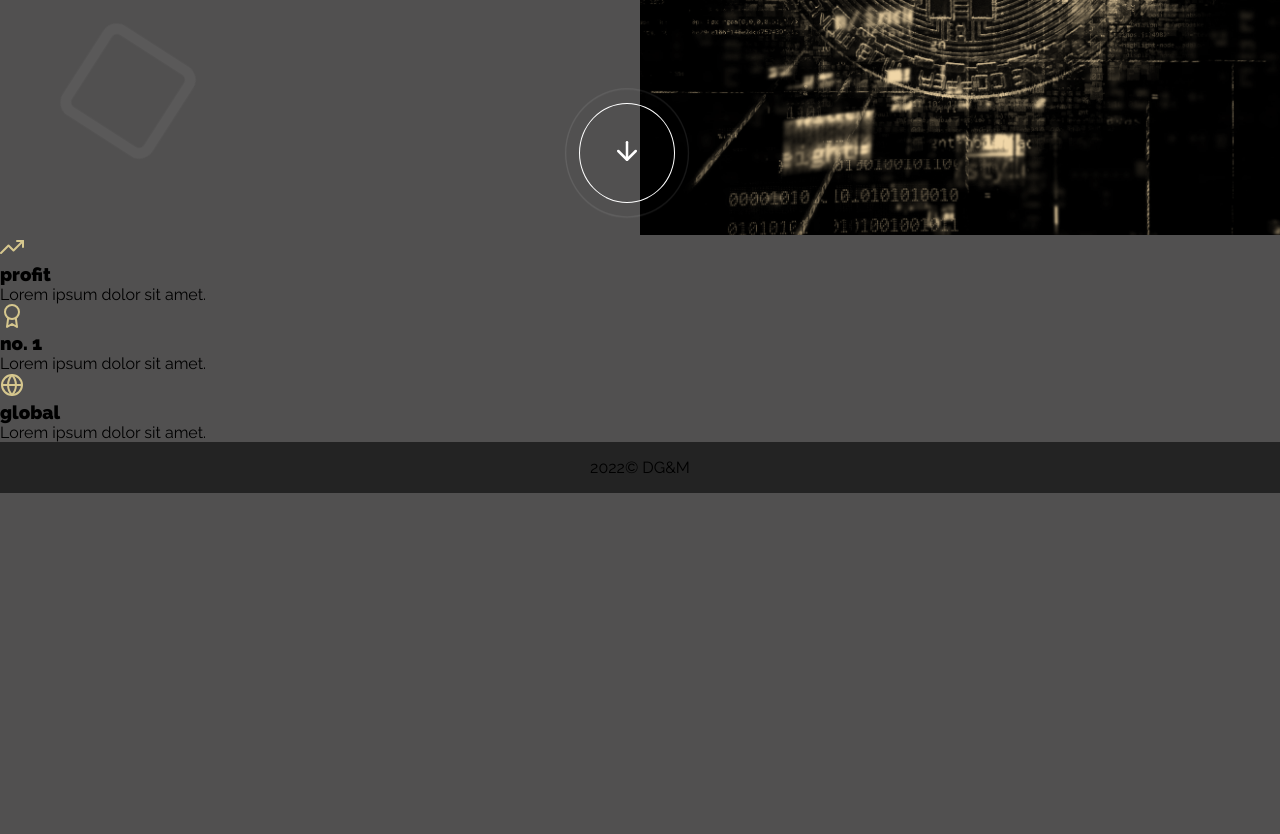
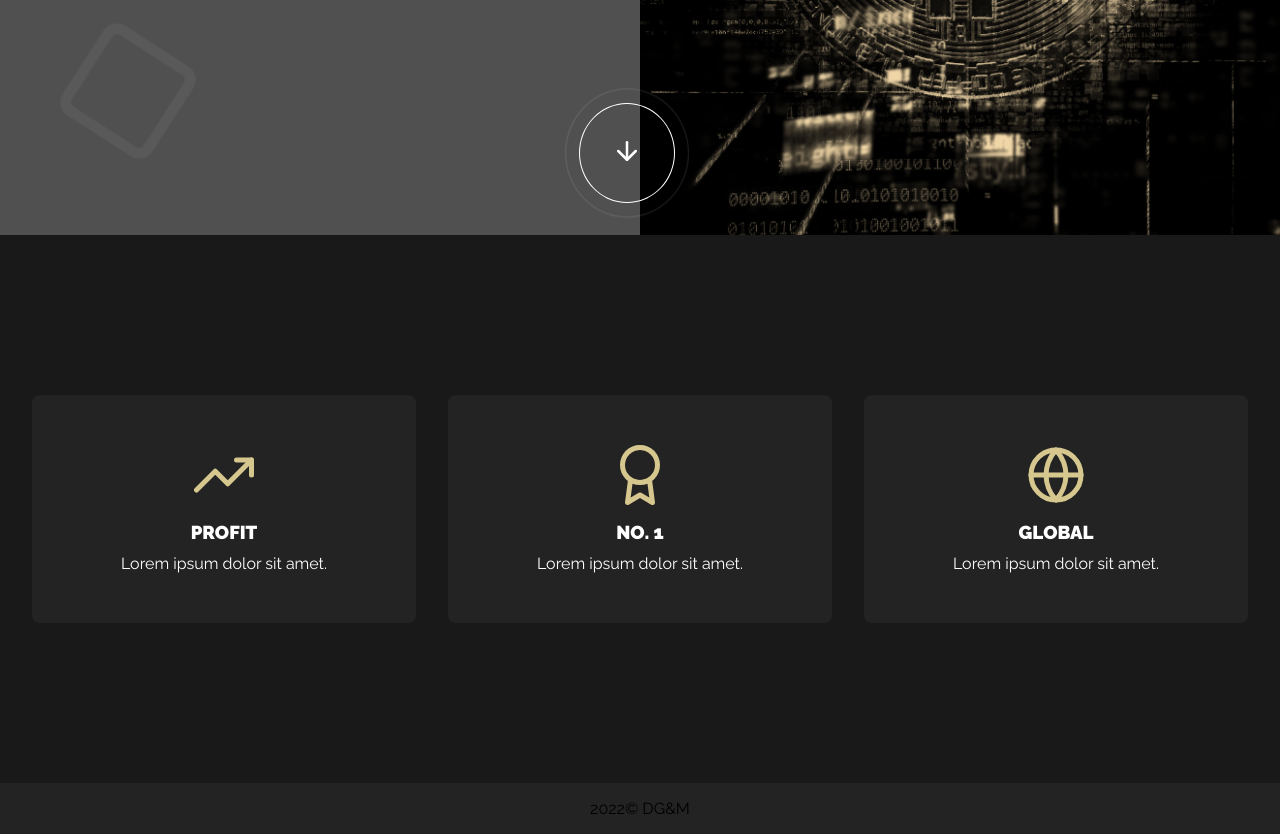
Before and after one commit to stas2230/DG-M-course, a plain HTML site: page index.html in a window 1280 px wide. Shown: the part 565-1399 px from the top of the page. Before the commit the page ends 1058 px from the top, so only its background shows below. Drawn offline with Linux system fonts and the light colour scheme.

Commit message:
feat: cards section finished for mobile and desktop devices

```diff
--- a/index.html
+++ b/index.html
@@ -63,27 +63,27 @@
 
     <main class="main">
 
-        <section class="cards">
+        <section id="cards" class="cards">
 
             <div class="wrapper">
 
                 <div class="cards__box">
 
-                    <div class="cards__card">
+                    <div class="cards__card cards__card--one">
                         <img src="img/icons/trending-up.svg" alt="" class="cards__card-icon">
-                        <h3 class="cards__card-titile">profit</h3>
+                        <h3 class="cards__card-title">profit</h3>
                         <p class="cards__card-text">Lorem ipsum dolor sit amet.</p>
                     </div>
 
-                    <div class="cards__card">
+                    <div class="cards__card cards__card--two">
                         <img src="img/icons/award.svg" alt="" class="cards__card-icon">
-                        <h3 class="cards__card-titile">no. 1</h3>
+                        <h3 class="cards__card-title">no. 1</h3>
                         <p class="cards__card-text">Lorem ipsum dolor sit amet.</p>
                     </div>
 
-                    <div class="cards__card">
+                    <div class="cards__card cards__card--three">
                         <img src="img/icons/globe.svg" alt="" class="cards__card-icon">
-                        <h3 class="cards__card-titile">global</h3>
+                        <h3 class="cards__card-title">global</h3>
                         <p class="cards__card-text">Lorem ipsum dolor sit amet.</p>
                     </div>
 
--- a/sass/_large.scss
+++ b/sass/_large.scss
@@ -1,5 +1,4 @@
 @media (min-width: 992px) {
-
 	// <---------------------------- navigation ---------------------------->
 
 	.nav {
@@ -109,22 +108,28 @@
 			width: 30px;
 		}
 	}
+
+	// <---------------------------- cards ---------------------------->
+
+	.cards {
+
+		&__card {
+			transition: background-color 0.3s, border .3s;
+
+			&:hover {
+				background-color: $darker;
+				border: 2px solid $gold;
+			}
+		}
+	}
 }
 
-
-
-
-
-@media (min-width: 1200px){
-
+@media (min-width: 1200px) {
 	// <---------------------------- header ---------------------------->
 
-	.header{
-
-		&__title{
+	.header {
+		&__title {
 			font-size: 5rem;
 		}
 	}
-
-
 }
--- a/sass/_medium.scss
+++ b/sass/_medium.scss
@@ -0,0 +1,26 @@
+@media (min-width: 768px) {
+	// <---------------------------- cards ---------------------------->
+
+	.cards {
+		&__box {
+			grid-template-rows: auto;
+            padding: 10em 2em;
+		}
+		&__card {
+			&--one {
+				grid-column: 1/2;
+				grid-row: 1/2;
+			}
+
+			&--two {
+				grid-column: 2/3;
+				grid-row: 1/2;
+			}
+
+			&--three {
+				grid-column: 3/4;
+				grid-row: 1/2;
+			}
+		}
+	}
+}
--- a/sass/main.scss
+++ b/sass/main.scss
@@ -22,7 +22,6 @@ body {
 // <---------------------------- navigation ---------------------------->
 
 .nav {
-
 	&--mobile {
 		position: absolute;
 		top: 0;
@@ -41,15 +40,14 @@ body {
 		display: none;
 	}
 
-    &__item{
+	&__item {
 		display: block;
 		padding: 1em;
 		text-decoration: none;
 		text-transform: uppercase;
 		color: $dark;
 
-
-        &:hover{
+		&:hover {
 			cursor: pointer;
 		}
 	}
@@ -116,11 +114,11 @@ body {
 		z-index: -5;
 	}
 
-	&__square-two{
+	&__square-two {
 		display: none;
 	}
 
-	&__arrow-box{
+	&__arrow-box {
 		display: none;
 	}
 }
@@ -128,7 +126,6 @@ body {
 // <---------------------------- navigation ---------------------------->
 
 .nav {
-
 	&-mobile {
 		position: absolute;
 		top: 0;
@@ -141,10 +138,10 @@ body {
 		align-items: center;
 		background-color: $white;
 		transform: translateX(-102%);
-		transition: transform .3s;
+		transition: transform 0.3s;
 		z-index: 50;
 
-		&--active{
+		&--active {
 			transform: translateX(0);
 		}
 	}
@@ -153,36 +150,100 @@ body {
 		display: none;
 	}
 
-    &__item{
+	&__item {
 		position: relative;
 		display: inline-block; //important note
-        padding: .5em;
-		margin: .5em 0;
+		padding: 0.5em;
+		margin: 0.5em 0;
 		font-size: 2rem;
 		color: $dark;
 		text-decoration: none;
 		text-transform: uppercase;
 
-        &:hover{
+		&:hover {
 			cursor: pointer;
 		}
 	}
 }
 
-.hamburger{
+.hamburger {
 	position: absolute;
 	top: 1em;
 	left: 1em;
 	z-index: 500;
 
-	&-inner, &-inner::before, &-inner::after{
+	&-inner,
+	&-inner::before,
+	&-inner::after {
 		background-color: $white;
+	}
+}
+
+// <---------------------------- cards ---------------------------->
+
+.cards {
+	background-color: $darker;
+	overflow: hidden;
+
+	&__box {
+		display: grid;
+		grid-template-columns: repeat(3, 1fr);
+		grid-template-rows: repeat(3, 1fr);
+		gap: 2em; // gap applies only between cells - it's not the same what padding
+		padding: 6em 2em;
+	}
+
+	&__card {
+		// display: flex;
+		// flex-direction: column;
+		// justify-content: center;
+		// align-content: center;
+		position: relative;
+		display: grid;
+		justify-items: center; // to note
+		padding: 3em;
+		background-color: $dark;
+		border: 2px solid transparent; // border doenst "jump" after hovering an element
+		border-radius: 8px;
+		color: $white;
+		transition: background-color .3s, border 3s;
+
+		&:hover{
+			background-color: $darker;
+			border: 2px solid $gold;
+		}
+
+
+		&--one{
+			grid-column: 1/-1;
+			grid-row: 1/2;
+		}
+
+		&--two{
+			grid-column: 1/-1;
+			grid-row: 2/3;
+		}
+
+		&--three{
+			grid-column: 1/-1;
+			grid-row: 3/4;
+		}
+	}
+
+	&__card-icon{
+		width: 60px;
+		margin-bottom: 1em;
+	}
+
+	&__card-title{
+		margin-bottom: .6em;
+		text-transform: uppercase;
 	}
 }
 
 // <---------------------------- footer ---------------------------->
 
-.footer{
+.footer {
 	background-color: $dark;
 	text-align: center;
 	padding: 1em 0;
```
Also changed, not shown: css/main.css, 1 other file. Lines whose indentation alone changed are shown as unchanged.
